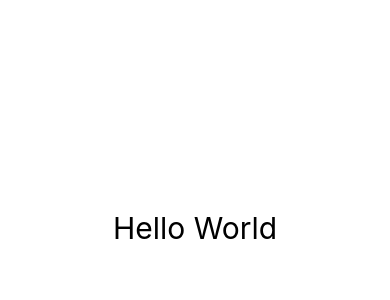
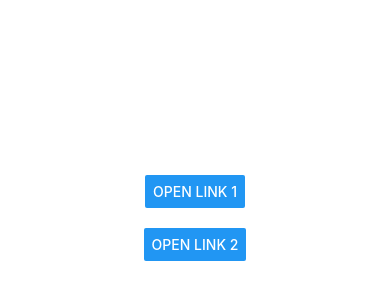
Before and after one commit to SheheryarAli-Arbisoft/ReactNativeConcepts, a React Native app: screen / in a window 390 px wide. Shown: the part 194-494 px from the top of the page. Built offline with nearby package versions, Linux system fonts and the light colour scheme.

Commit message:
Completed the app

```diff
--- a/App.js
+++ b/App.js
@@ -1,5 +1,5 @@
 import React from 'react';
-import { View, Text, StyleSheet } from 'react-native';
+import { View, Button, Linking, Alert, StyleSheet } from 'react-native';
 
 const styles = StyleSheet.create({
   container: {
@@ -7,15 +7,35 @@ const styles = StyleSheet.create({
     justifyContent: 'center',
     alignItems: 'center',
   },
-  text: {
-    fontSize: 30,
+  button: {
+    marginBottom: 20,
   },
 });
 
 const App = () => {
+  const openLink = url => {
+    Linking.openURL(url).catch(() =>
+      Alert.alert('Error occurred', 'Please try again later')
+    );
+  };
+
   return (
     <View style={styles.container}>
-      <Text style={styles.text}>Hello World</Text>
+      <View style={styles.button}>
+        <Button
+          title='Open Link 1'
+          onPress={() => openLink('https://google.com')}
+          style={styles.button}
+        />
+      </View>
+
+      <View style={styles.button}>
+        <Button
+          title='Open Link 2'
+          onPress={() => openLink('fksdjfdslkfjds')}
+          style={styles.button}
+        />
+      </View>
     </View>
   );
 };
```
Also changed, not shown: 1 other file (tests, documents, lock files or other folders).
